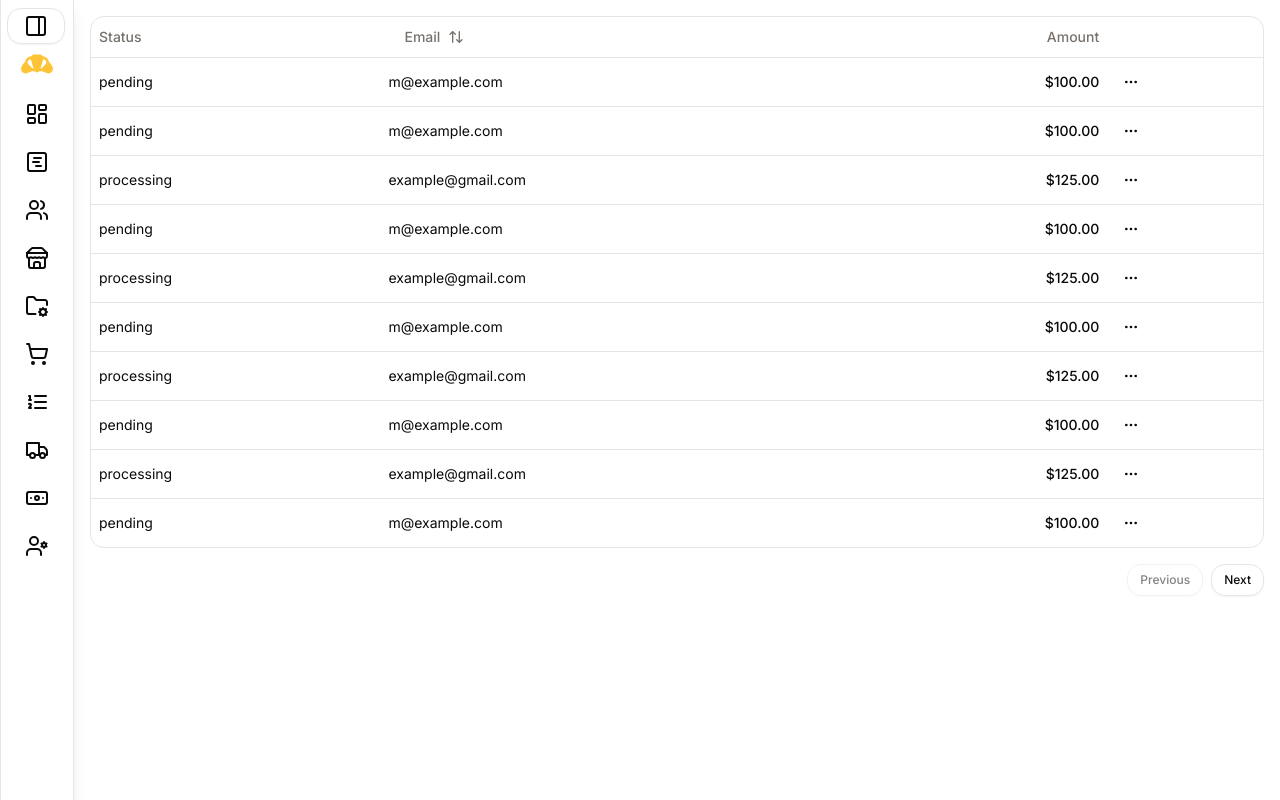
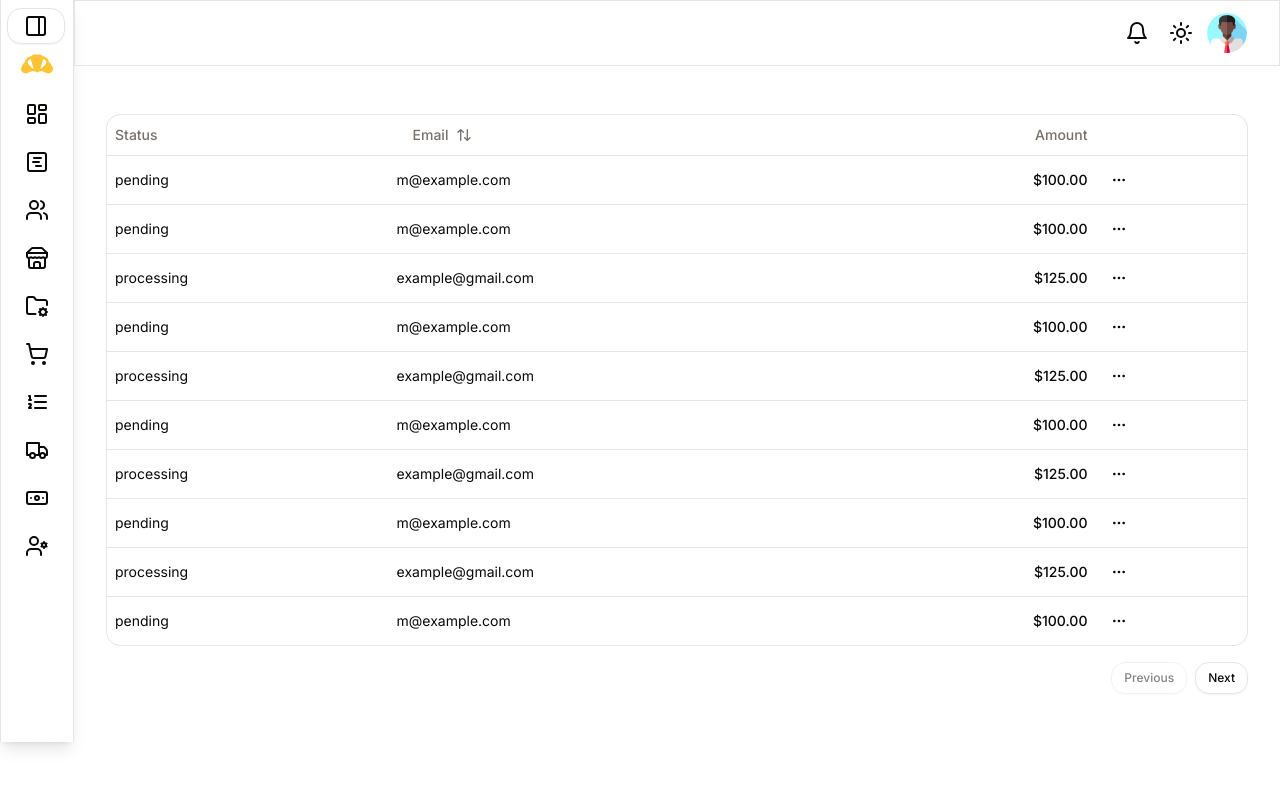
Before and after one commit to modouaicha023/MburuIT, a Next.js app: page /mburu.app/dashboard in a window 1280 px wide. Built offline with nearby package versions, Linux system fonts and the light colour scheme.

Commit message:
Refactor layout

```diff
--- a/app/(auth)/mburu.app/layout.tsx
+++ b/app/(auth)/mburu.app/layout.tsx
@@ -1,5 +1,7 @@
 import Aside from "@/components/mburu.app/Aside";
+import HeaderProfile from "@/components/mburu.app/HeaderProfile";
 import Container from "@/components/ui/container";
+import { ScrollArea } from "@/components/ui/scroll-area";
 import type { Metadata } from "next";
 
 export const metadata: Metadata = {
@@ -14,10 +16,13 @@ export default function MburuAppLayout({
 }) {
   return (
     <Container>
-      <div className="flex  min-h-screen w-full  ">
-        <Aside  className=" shadow-lg"  />
-        <main className="flex-grow  min-w-screen overflow-auto">
-          {children}
+      <div className="flex  max-h-screen w-full  ">
+        <Aside className=" shadow-lg" />
+        <main className="flex-grow min-w-screen max-h-screen flex flex-col items-center">
+          <HeaderProfile />
+          <ScrollArea className="mt-4 w-full h-full flex-grow whitespace-nowrap  p-4">
+            {children}
+          </ScrollArea>
         </main>
       </div>
     </Container>
--- a/app/layout.tsx
+++ b/app/layout.tsx
@@ -2,7 +2,6 @@ import { ThemeProvider } from '@/components/ThemeProvider'
 import './globals.css'
 import type { Metadata } from 'next'
 import { Inter } from 'next/font/google'
-import Header from '@/components/Header'
 const inter = Inter({ subsets: ['latin'] });
 
 export const metadata: Metadata = {
--- a/components/Header.tsx
+++ b/components/Header.tsx
@@ -25,11 +25,9 @@ import {
   SheetFooter,
   SheetHeader,
 } from "./ui/sheet";
-import { useState } from "react";
 
 export default function Header() {
   const { theme, setTheme } = useTheme();
-  const [currentUser, setCurrentUser] = useState(false);
   const routes = [
     {
       href: "/",
@@ -129,16 +127,6 @@ export default function Header() {
             )}
           </nav>
           <div className="flex items-center">
-            {currentUser && (
-              <Button
-                variant={"ghost"}
-                size={"icon"}
-                className="mr-2"
-                aria-label="Notifications">
-                <Bell className="h-6 w-6" />
-                <span className="sr-only">Notifications</span>
-              </Button>
-            )}
             <Button
               variant={"ghost"}
               size={"icon"}
@@ -149,9 +137,7 @@ export default function Header() {
               <Moon className="absolute h-6 w-6 rotate-90 scale-0  transition-all dark:rotate-0 dark:scale-100" />
               <span className="sr-only">Toggle Theme</span>
             </Button>
-            {currentUser ? (
-              <ProfileButton />
-            ) : (
+
             <Button asChild variant="ghost">
               <Link
                 href="/sign-in"
@@ -159,7 +145,6 @@ export default function Header() {
                 Sign In
               </Link>
             </Button>
-            )}
           </div>
         </div>
       </Container>
--- /dev/null
+++ b/components/mburu.app/HeaderProfile.tsx
@@ -0,0 +1,39 @@
+"use client";
+import { Bell, Moon, Sun } from "lucide-react";
+import React, { useState } from "react";
+import { Button } from "../ui/button";
+import ProfileButton from "../ui/profile-button";
+import { useTheme } from "next-themes";
+
+export default function HeaderProfile() {
+  const { theme, setTheme } = useTheme();
+
+  return (
+    <header className="sticky top-0  w-full border h-fit">
+      <div className=" px-4 sm:px-6 lg:px-8 flex h-16 items-center justify-between w-full">
+        <div className=" flex-grow h-full rounded-lg"></div>
+        <div className="flex items-center w-fit">
+          <Button
+            variant={"ghost"}
+            size={"icon"}
+            className="mr-2"
+            aria-label="Notifications">
+            <Bell className="h-6 w-6" />
+            <span className="sr-only">Notifications</span>
+          </Button>
+          <Button
+            variant={"ghost"}
+            size={"icon"}
+            className="mr-2"
+            aria-label="Toogle Theme"
+            onClick={() => setTheme(theme === "dark" ? "light" : "dark")}>
+            <Sun className="h-6 w-6 rotate-0 scale-100  transition-all dark:rotate-90 dark:scale-0" />
+            <Moon className="absolute h-6 w-6 rotate-90 scale-0  transition-all dark:rotate-0 dark:scale-100" />
+            <span className="sr-only">Toggle Theme</span>
+          </Button>
+          <ProfileButton />
+        </div>
+      </div>
+    </header>
+  );
+}
```
Also changed, not shown: package.json (+7 -7 lines), 1 other file (tests, documents, lock files or other folders). Lines whose indentation alone changed are shown as unchanged.
